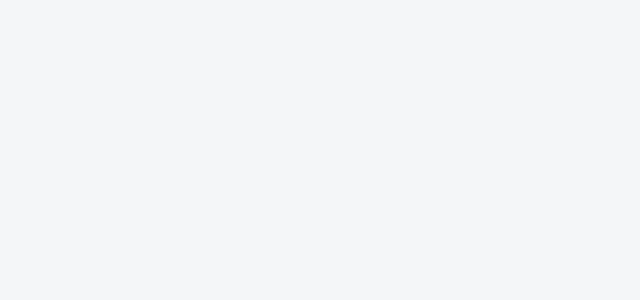
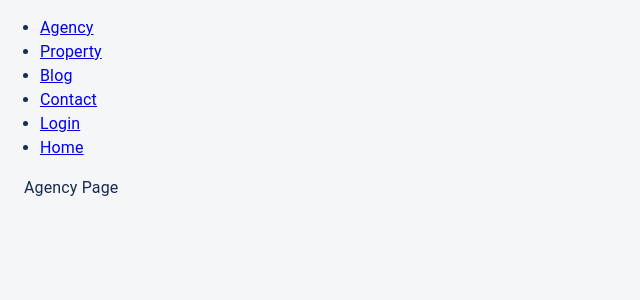
Before and after one commit to ortigaliev/maxestate-react, a React (Create React App) app: page /agency in a window 1280 px wide. Shown: the top 300 px of the page, without its empty margins (0-640 px from the left). Built offline with nearby package versions, Linux system fonts and the light colour scheme.

Commit message:
feat: Develop Routers based Project

```diff
--- a/package.json
+++ b/package.json
@@ -14,9 +14,11 @@
     "@types/node": "^17.0.45",
     "@types/react": "^18.2.55",
     "@types/react-dom": "^18.2.19",
+    "@types/react-router-dom": "^5.3.3",
     "react": "^18.2.0",
     "react-dom": "^18.2.0",
     "react-redux": "^8.1.3",
+    "react-router-dom": "^5.1.9",
     "react-scripts": "5.0.1",
     "typescript": "^4.9.5",
     "web-vitals": "^2.1.4"
--- a/src/app/App.tsx
+++ b/src/app/App.tsx
@@ -1,9 +1,65 @@
 import { Box, Button, Container, Stack, Typography } from "@mui/material";
 import React from "react";
 import "../css/App.css";
+/* import { RippleBadge } from "./MaterialTheme/styled"; */
+
+/* REACT ROUTER DOM */
+import { BrowserRouter as Router, Switch, Route, Link } from "react-router-dom";
+import { AgencyPage } from "./screens/AgencyPage";
+import { PropertyPage } from "./screens/PropertyPage";
+import { BlogPage } from "./screens/BlogPage"; //Community
+import { ContactPage } from "./screens/ContactPage";
+import { HomePage } from "./screens/HomePage";
+import { LoginPage } from "./screens/LoginPage";
 
 function App() {
-  return <Container></Container>;
+  return (
+    <Router>
+      <nav>
+        <ul>
+          <li>
+            <Link to={"/agency"}>Agency</Link>
+          </li>
+          <li>
+            <Link to={"/property"}>Property</Link>
+          </li>
+          <li>
+            <Link to={"/blog"}>Blog</Link>
+          </li>
+          <li>
+            <Link to={"/contact"}>Contact</Link>
+          </li>
+          <li>
+            <Link to={"/login"}>Login</Link>
+          </li>
+          <li>
+            <Link to={"/"}>Home</Link>
+          </li>
+        </ul>
+      </nav>
+
+      <Switch>
+        <Route path="/agency">
+          <AgencyPage />
+        </Route>
+        <Route path="/property">
+          <PropertyPage />
+        </Route>
+        <Route path="/Blog">
+          <BlogPage />
+        </Route>
+        <Route path="/contact">
+          <ContactPage />
+        </Route>
+        <Route path="/login">
+          <LoginPage />
+        </Route>
+        <Route path="/">
+          <HomePage />
+        </Route>
+      </Switch>
+    </Router>
+  );
 }
 
 export default App;
--- /dev/null
+++ b/src/app/screens/AgencyPage/index.tsx
@@ -0,0 +1,6 @@
+import { Container } from "@mui/material";
+import React from "react";
+
+export function AgencyPage() {
+  return <Container>Agency Page</Container>;
+}
--- /dev/null
+++ b/src/app/screens/BlogPage/index.tsx
@@ -0,0 +1,6 @@
+import { Container } from "@mui/material";
+import React from "react";
+
+export function BlogPage() {
+  return <Container>Blog Page</Container>;
+}
--- /dev/null
+++ b/src/app/screens/ContactPage/index.tsx
@@ -0,0 +1,6 @@
+import { Container } from "@mui/material";
+import React from "react";
+
+export function ContactPage() {
+  return <Container>Contact Page</Container>;
+}
--- /dev/null
+++ b/src/app/screens/HomePage/index.tsx
@@ -0,0 +1,6 @@
+import { Container } from "@mui/material";
+import React from "react";
+
+export function HomePage() {
+  return <Container>Home Page</Container>;
+}
--- /dev/null
+++ b/src/app/screens/LoginPage/index.tsx
@@ -0,0 +1,6 @@
+import { Container } from "@mui/material";
+import React from "react";
+
+export function LoginPage() {
+  return <Container>Login Page</Container>;
+}
--- /dev/null
+++ b/src/app/screens/PropertyPage/index.tsx
@@ -0,0 +1,6 @@
+import { Container } from "@mui/material";
+import React from "react";
+
+export function PropertyPage() {
+  return <Container>Propert Page</Container>;
+}
```
Also changed, not shown: 1 other file (tests, documents, lock files or other folders).
